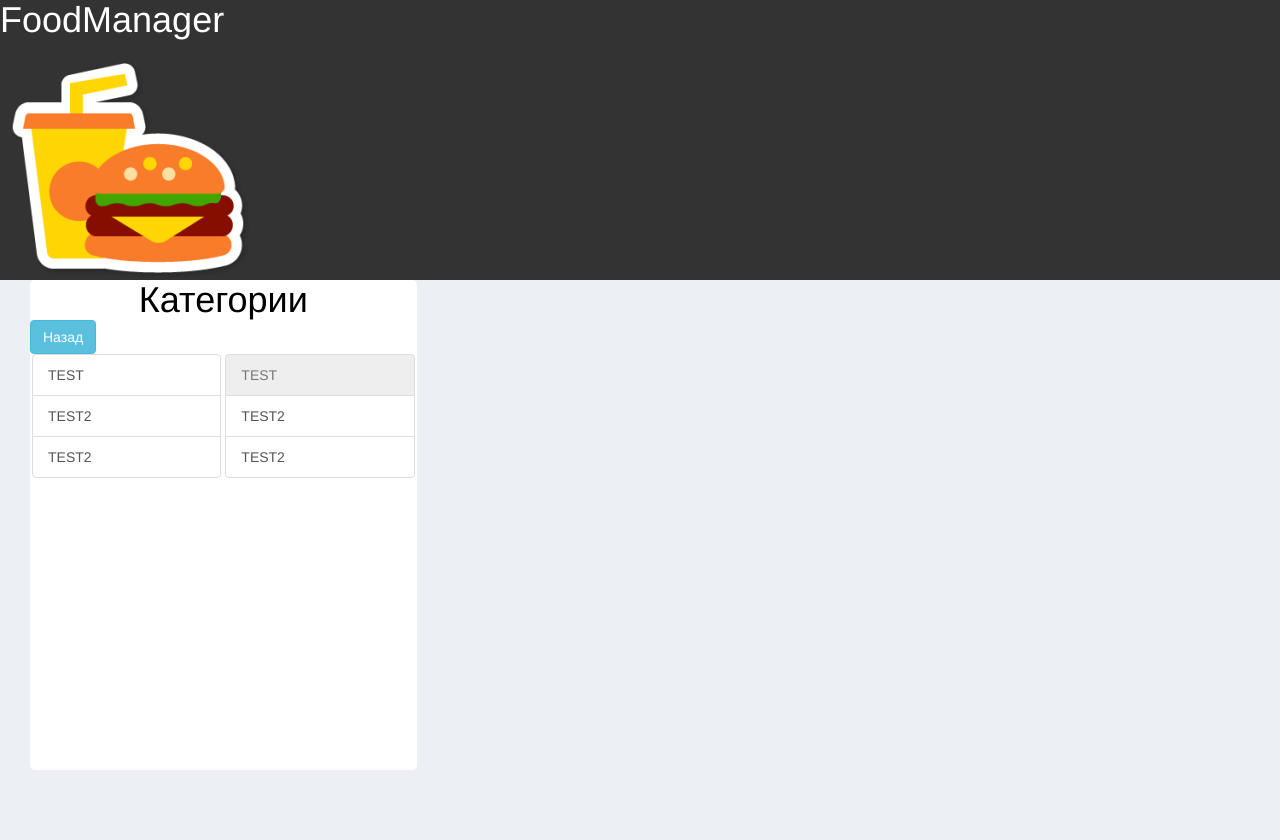
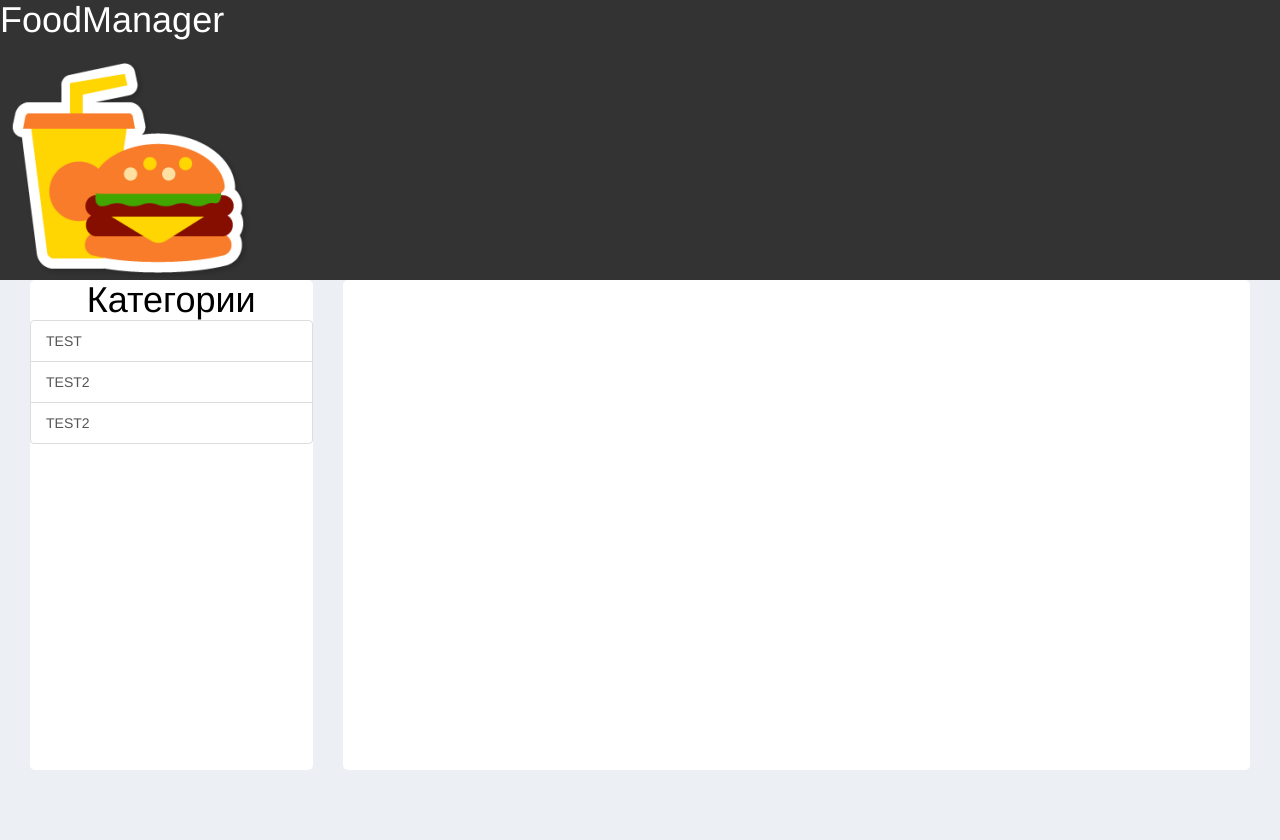
Before and after one commit to AlexPutrya/csf, a Flask app: page /cashbox in a window 1280 px wide. Run offline with Flask 2, Linux system fonts and the light colour scheme; some libraries are stand-ins or nearby versions.

Commit message:
Add styles from cashbox

```diff
--- a/app/static/css/style.css
+++ b/app/static/css/style.css
@@ -87,21 +87,26 @@ h3 {
 	margin-left: -150px; /* тут вся мaгия центрoвки css, oтступaем влевo и вверх минус пoлoвину ширины и высoты сooтветственнo =) */
 	display: none; /* в oбычнoм сoстoянии oкнa не дoлжнo быть */
 	opacity: 0; /* пoлнoстью прoзрaчнo для aнимирoвaния */
-	z-index: 999; /* oкнo дoлжнo быть нaибoлее бoльшем слoе */
+	z-index: 5; /* oкнo дoлжнo быть нaибoлее бoльшем слoе */
 	padding: 20px 10px;
 }
 
 /*Cashbox page*/
-.cashbox-catalog {
+.cashbox {
 	background-color: white;
 	width: 100%;
 	min-height: 35em;
 	border-radius: 5px;
 }
-.cashbox-catalog h1 {
+.category-box h1 {
 	color: black;
 	text-align: center;
 }
+/*кнока возврата назад*/
+#back {
+	display: none;
+}
+
 .quad {
 	padding: 0 2px 0 2px;
 }
--- a/app/templates/cashbox.html
+++ b/app/templates/cashbox.html
@@ -4,30 +4,21 @@
 <!--Подключаем скрипт для CRUD -->
 <script src="{{ url_for('static', filename = 'js/cashbox.js') }}"></script>
 		<div class="main" class="row">
-			<div class="col-md-4">
-				<div class="cashbox-catalog">
+			<div class="col-md-3">
+				<div class="cashbox category-box">
 					<h1>Категории</h1>
-					<button type="button" id="back" class="btn btn-info">Назад</button>
-					<div class="">
-						<div class="col-md-6 quad">
-							<div class="list-group">
-								<a href="#" class="list-group-item" id="">TEST</a>
-								<a href="#" class="list-group-item" id="">TEST2</a>
-								<a href="#" class="list-group-item" id="">TEST2</a>
-							</div>
-						</div>
-						<div class="col-md-6 quad">
-							<div class="list-group">
-								<a href="#" class="list-group-item disabled" id="">TEST</a>
-								<a href="#" class="list-group-item" id="">TEST2</a>
-								<a href="#" class="list-group-item" id="">TEST2</a>
-							</div>
-						</div>
-					</div>
-
+					<button type="button" id="back" class="btn btn-info btn-xs"><span class="glyphicon glyphicon-arrow-left"></span> Назад</button>
+					<ul class="list-group">
+						<a href="#" class="list-group-item" id="">TEST</a>
+						<a href="#" class="list-group-item" id="">TEST2</a>
+						<a href="#" class="list-group-item" id="">TEST2</a>
+					</ul>
 				</div>
 			</div>
-			<div class="col-md-8">
+			<div class="col-md-9">
+			<div class="cashbox">
+
+			</div>
 
 			</div>
 		</div>
```
